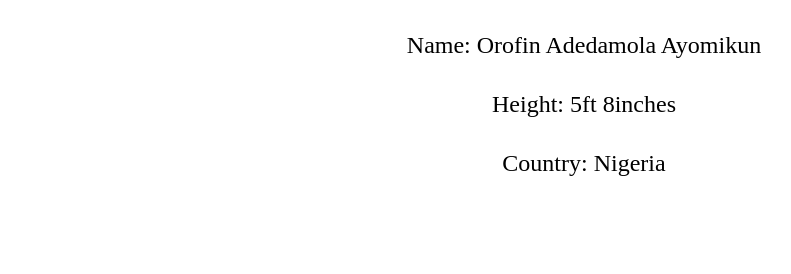
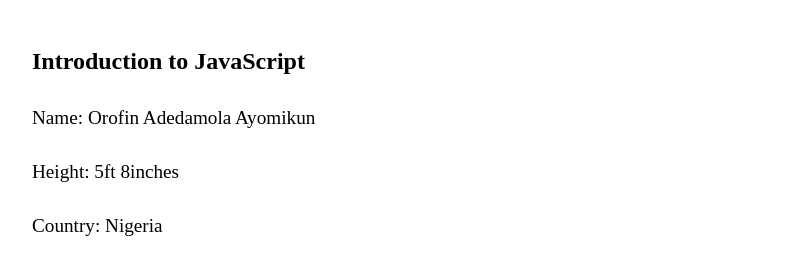
Before and after one commit to Meekunn/JS_Print, a plain HTML site: page index.html in a window 1280 px wide. Shown: the whole page, without its empty margins (56-847 px from the left). Drawn offline with Linux system fonts and the light colour scheme.

Commit message:
Styled html

```diff
--- a/index.html
+++ b/index.html
@@ -7,15 +7,22 @@
     <title>Document</title>
 
     <style>
+        main {
+            margin: 3rem;
+        }
+        h1 {
+            font-size: 1.5rem;
+            margin: 2rem;
+        }
         p {
-            text-align: center;
-            font-size: 1.5rem;
+            font-size: 1.2rem;
             margin: 2rem;
         }
     </style>
 </head>
 <body>
     <main>
+        <h1>Introduction to JavaScript</h1>
         <p id="name"></p>
         <p id="height"></p>
         <p id="country"></p>
```
